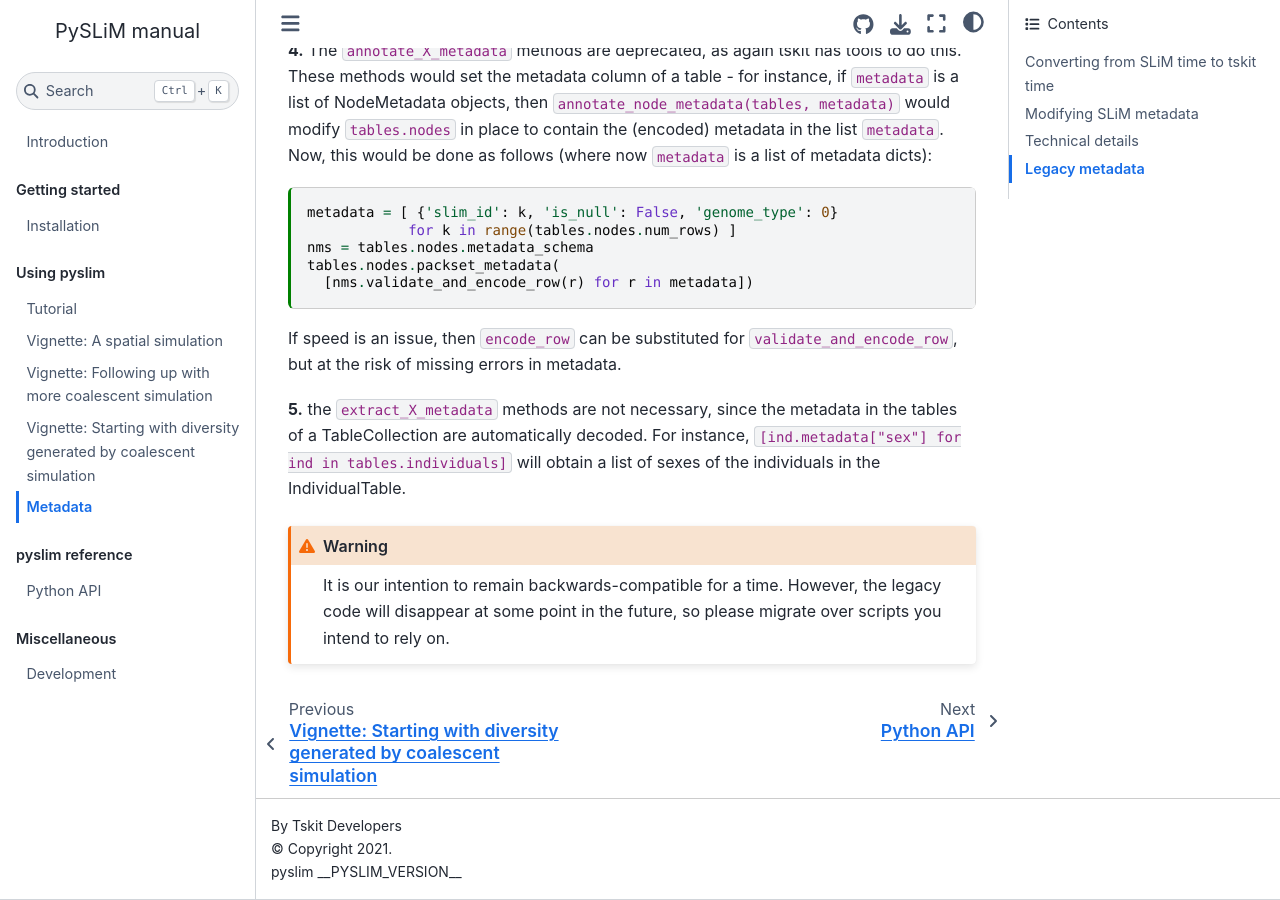
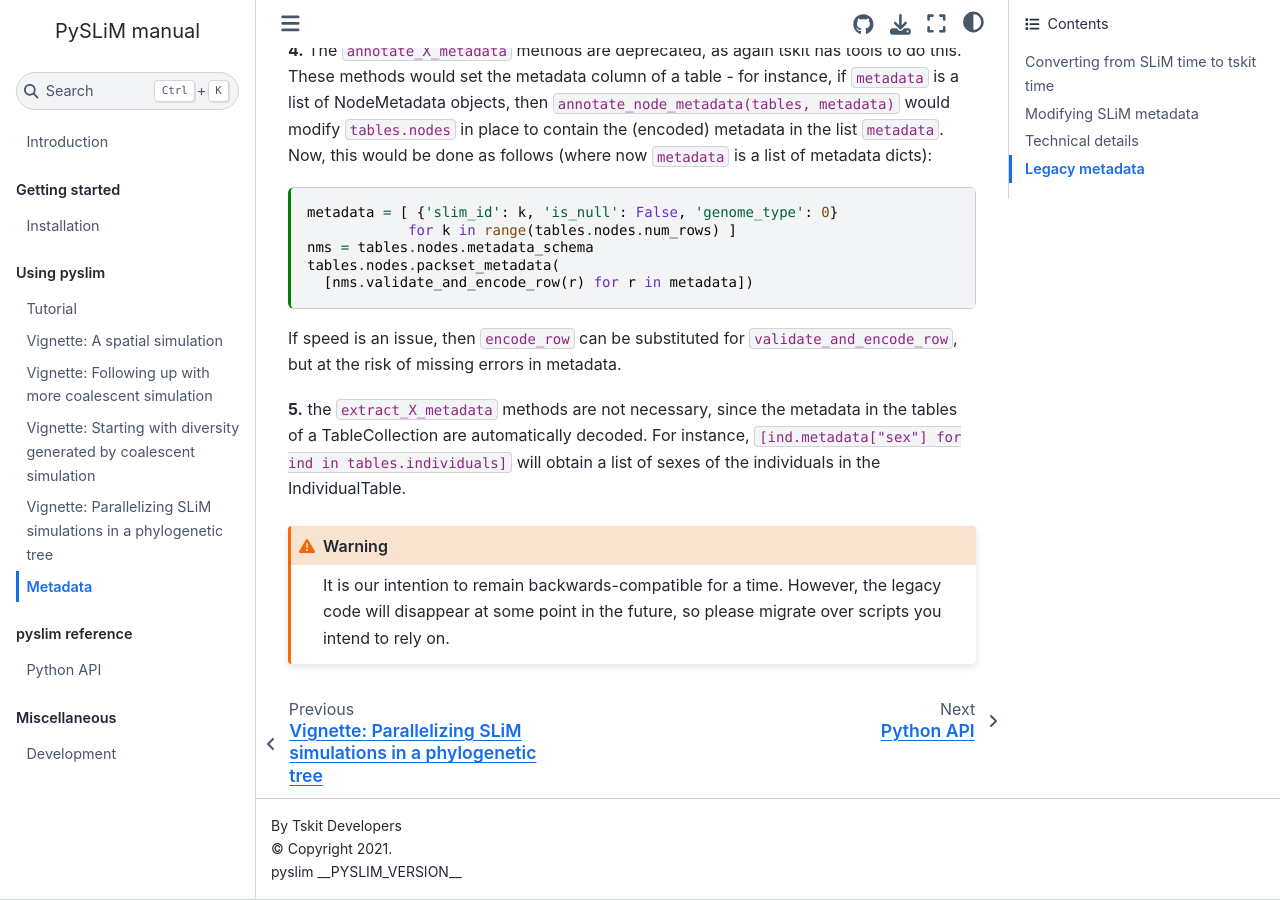
Before and after one commit to tskit-dev/pyslim, a Jupyter Book: the page built from docs/metadata.md, in a window 1280 px wide and 900 px high, scrolled down 5481 px. Built offline with Jupyter Book 1.0.4 settings and Sphinx 7.4.7 and the Sphinx Book theme 1.1.4, drawn with Linux system fonts in a browser that asks for light colours; some of the changed lines change nothing that is shown.

Commit message:
parallel phylogeny, union vignette

````diff
--- a/docs/_toc.yml
+++ b/docs/_toc.yml
@@ -9,6 +9,7 @@
     - file: vignette_space
     - file: vignette_continuing
     - file: vignette_coalescent_diversity
+    - file: vignette_parallel_phylo
     - file: metadata
 
 - part: pyslim reference
--- /dev/null
+++ b/docs/vignette_parallel_phylo.md
@@ -0,0 +1,311 @@
+---
+jupytext:
+  text_representation:
+    extension: .md
+    format_name: myst
+    format_version: 0.12
+    jupytext_version: 1.9.1
+kernelspec:
+  display_name: Python 3
+  language: python
+  name: python3
+---
+
+```{code-cell}
+:tags: [remove-cell]
+
+import pyslim, tskit, msprime
+from IPython.display import SVG
+import numpy as np
+import pandas as pd
+import os
+
+np.random.seed(1234)
+```
+
+
+(sec_vignette_parallel)=
+
+
+# Vignette: Parallelizing SLiM simulations in a phylogenetic tree
+
+Imagine you want to simulate the evolutionary history of a group. If there is
+no migration between any of the branches in your tree, any branches stemming
+from the same node can be simulated in parallel (see {numref}`phylo`).
+
+```{figure} _static/phylo.png
+:height: 200px
+:name: phylo
+
+Example of phylogeny we might want to simulate. Note how branches with the same color can be simulated in parallel when there is no migration.
+```
+
+To do this, we'll need to do two things:
+(1) be able to *simulate* branches in parallel, and
+(2) glue the resulting simulations (one per tip) back together.
+
+
+## Simulating the branches
+
+First, we need to write a SLiM script that will be used for simulating the
+history of each branch in our phylogeny.
+We will perform a simple simulation, in which each branch can have a different
+(but fixed) population size and length (number of generations).
+Also, we will allow deleterious mutations to happen across the entire chromosome
+at a fixed rate.
+
+Here is a SLiM script that would do this:
+
+```{literalinclude} phylo_bgs.slim
+```
+
+For each branch, the presence or absence of ``infile`` tells SLiM
+whether we want to start it from a previous branch or not.
+If so, SLiM will read the previous tree sequence and change the
+population size accordingly.
+Note that when you read a tree sequence into SLiM, the generation counter will
+be updated with the time encoded in the tree sequence, so we need to set the end
+of the simulation as the length of the branch (`num_gens`) plus the current
+"time" at the end of the loaded tree sequence.
+At the end of the simulation, we call `sim.treeSeqRememberIndividuals` right
+before saving the resulting tree sequence. This is necessary because we need to
+ensure the individuals in the final generation are never dropped from the tree
+sequence in future runs of SLiM which are started from the output of the
+simulation, as they will later be used to glue the tree sequences together.
+
+I encoded the phylogeny we will simulate in a simple table,
+which we'll use as ``df`` in the code below:
+
+```{code-cell}
+:tags: ["hide-input"]
+df = pd.read_csv("_static/phylo.tsv", sep="\t")
+df = df.fillna('')
+df["infile"] = df.parent + ".trees"
+df["outfile"] = df.child + ".trees"
+df.loc[df["infile"]==".trees", "infile"] = ""
+df["is_leaf"] = ~df.child.isin(df.parent)
+df
+```
+
+With our phylogeny and the simulation parameters, we are ready to run our
+simulations.
+One way to parallelize the simulation of sister branches is to use `make`.
+You do not need to know much about this tool (though it is totally worthwhile
+to check it out).
+The main idea here is that you can specify dependency between files and `make`
+works its magic to run the simulations in the right order.
+Here is python code that will write out a makefile from the information in ``df``:
+
+```{code-cell}
+f = open("sims.make", "w")
+print(f"all: {' '.join(df.outfile.to_list())}\n", file=f)
+for i, row in df.iterrows():
+    print(f"{row.outfile}: {row.infile}", file=f)
+    print(f"\tslim -d \"infile='{row.infile}'\" -d popsize={row.popsize} -d num_gens={row.edgelen} -d \"outfile='{row.child}.trees'\" phylo_bgs.slim\n", file=f)
+f.close()
+```
+
+Here's the result. Again, don't worry about the details,
+but you can see that the file encodes the phylogeny
+through a bunch of ``child : parent`` "rules":
+```{code-cell}
+:tags: ["hide-input"]
+%%bash
+cat sims.make
+```
+
+With the makefile in hand,
+we can now run make, specifying the maximum number of simulations
+to be run simultaneously the ``-j``.
+
+```python
+%%bash
+make -f sims.make -j 3
+```
+
+```{dropdown} Alternative to using make
+
+You would have to write a recursion over the branches in your tree (starting
+from the root) and then parallelize the runs of sister branches somehow.
+
+```python
+def phylo_recursion(parent, df):
+    print(parent)
+    childs = df[df.parent==parent]
+    print(childs)
+    if len(childs) == 0:
+        return
+    # you could parallelize this loop over childs with same parent
+    for i, row in childs.iterrows():
+        if not os.path.exists(row.outfile):
+            os.system(f"slim -d \"infile='{row.infile}'\" -d popsize={row.popsize} -d num_gens={row.edgelen} -d \"outfile='{row.child}.trees'\" phylo_bgs.slim")
+            phylo_recursion(row.child, df)
+
+phylo_recursion("", df)
+```
+
+## Putting it all together: unioning the tree sequences
+
+With the tree sequences in hand, we now need to glue them together.
+This can be done using
+[**union**](https://tskit.dev/tskit/docs/stable/python-api.html#tskit.TreeSequence.union)
+from tskit.
+For two tree sequences which share some of its past history is shared, **union**
+works by copying the non-shared parts of one of the tree sequence onto the other.
+The trickiest part of this operation is defining the parts that are equivalent
+in the two tree sequences. For that, you will have to create an array that serves
+as a map of node IDs between the two tree sequences.
+
+Here is a function that will construct a map of the node IDs of two SLiM tree sequences
+that correspond to the same chromosomes in SLiM
+at any time older than the given time ago at which the two populations split.
+Given two tree sequences ``other`` and ``ts``,
+the goal here is to find,
+for each node born before ``split_time`` ago in ``other``,
+the matching node in ``ts``, where we can identify matching using the SLiM ID in metadata.
+The code could be made easier to read by iterating over nodes,
+but the following numpy-based version is much faster:
+
+```{code-cell}
+def match_nodes(other, ts, split_time):
+    """
+    Given SLiM tree sequences `other` and `ts`, builds a numpy array with length
+    `other.num_nodes` in which the indexes represent the node id in `other` and the
+    entries represent the equivalent node id in `ts`. If a node in `other` has no
+    equivalent in `ts`, then the entry takes the value `tskit.NULL` (-1). The
+    matching is done by comparing the IDs assigned by SLiM which are kept in
+    node metadata. This matching of SLiM IDs is *only* done for nodes with time
+    older than the specified `split_time`.
+    """
+    node_mapping = np.full(other.num_nodes, tskit.NULL)
+    sids0 = np.array([n.metadata["slim_id"] for n in ts.nodes()])
+    sids1 = np.array([n.metadata["slim_id"] for n in other.nodes()])
+    alive_before_split1 = (other.tables.nodes.time >= split_time)
+    is_1in0 = np.isin(sids1, sids0)
+    both = np.logical_and(alive_before_split1, is_1in0)
+    sorted_ids0 = np.argsort(sids0)
+    matches = np.searchsorted(
+        sids0,
+        sids1[both],
+        side='left',
+        sorter=sorted_ids0
+    )
+    node_mapping[both] = sorted_ids0[matches]
+    return node_mapping
+```
+
+Now we are finally ready to **union** our tree sequences. For that, I wrote a
+recursive function that goes through our data frame with the phylogeny and
+returns a dictionary with the merged tree sequences from the tip to the root.
+
+```{code-cell}
+def union_recursion(df, focal="root", merged=None):
+    if merged is None:
+        merged = {
+            row.child : (
+                tskit.load(row.outfile),
+                row.edgelen,
+                [row.child]
+            ) for i, row in df[df.is_leaf].iterrows()
+        }
+    print(f"Going in: {focal}")
+    childs = df[df.parent == focal]
+    assert (len(childs) == 2) or (len(childs) == 0)
+    if len(childs) == 2:
+        for i, row in childs.iterrows():
+            merged = union_recursion(df, row.child, merged)
+        cname1 = childs.iloc[0,]["child"]
+        cname2 = childs.iloc[1,]["child"]
+        split_time = merged[cname1][1]
+        assert split_time == merged[cname2][1] # ultrametric
+        print(f'Unioning: {childs["child"].to_list()}, Split time: {split_time}')
+        ts1 = merged[cname1][0]
+        ts2 = merged[cname2][0]
+        node_map = match_nodes(ts2, ts1, split_time)
+        tsu = ts1.union(ts2, node_map, check_shared_equality=True)
+        # the time from tip to start of simulation is split_time plus the
+        # length of the edge
+        merged[focal] = (
+            tsu,
+            split_time + df[df.child==focal].edgelen.item(),
+            merged[cname1][2] + merged[cname2][2]
+        )
+    return merged
+
+merged = union_recursion(df)
+# union of all three species tree sequences is in the root.
+tsu, _, pops = merged["root"]
+```
+
+A slightly tricky thing we had to do there was to make sure we kept track of
+which population in the union'ed tree sequence corresponds to
+which population in our phylogeny.
+That's the role of the ``pops`` variable, that
+contains the names of the populations
+in the order in which they are indexed in the resulting tree sequence ``tsu``.
+(Since the population in SLiM is ``p1``, the zero-th population will be unused.)
+
+Let's make sure we have the right number of samples in each of the populations
+we specified.
+
+```{code-cell}
+for i, name in enumerate(pops):
+    n_samples = len(tsu.samples(i + 1)) // 2
+    print(f"Union-ed tree sequence has {n_samples} samples in population {name},\n"
+          f"\tand we specified {df[df.child==name].popsize.item()} individuals in our simulations.")
+```
+
+Finally, we should recapitate the result,
+in case some trees on the root branch haven't coalesced,
+and write out the result:
+```{code-cell}
+tsu = pyslim.SlimTreeSequence(tsu)
+tsu = tsu.recapitate(recombination_rate=1e-8)
+tsu.dump("final.trees")
+```
+
+Now we're done, and can analyse the final tree sequence!
+Just for fun, I'll look at the trees produced by the simulation.
+For instance, we might be curious how often there are
+disagreements between the species tree and the simulated gene trees
+(also called incomplete lineage sorting, or ILS).
+
+To make it possible to look at the trees,
+I will first simplify the union-ed tree sequence to keep only two diploid
+samples per population. Then, I'll recapitate the tree sequence so that we have
+a single root in all the trees.
+
+```{code-cell}
+rng = np.random.default_rng(seed=123)
+ind_alive = tsu.individuals_alive_at(0)
+ind_pops = tsu.individual_populations[ind_alive]
+subsample_indivs = [
+    rng.choice(ind_alive[ind_pops == i + 1], 2)
+    for i, _ in enumerate(pops)
+]
+subsample_nodes = [
+    np.concatenate([tsu.individual(i).nodes for i in x])
+    for x in subsample_indivs
+]
+tsus = pyslim.SlimTreeSequence(
+    tsu.simplify(
+        np.concatenate(subsample_nodes),
+        filter_populations=False,
+    )
+)
+SVG(tsus.draw_svg(
+    node_labels={
+        node.id: pops[node.population - 1]
+        for node in tsus.nodes()
+        if not node.time > 0.0
+    },
+    x_lim=[0,2200],
+    size=(800, 300),
+))
+```
+
+Again, we have to index ``pops`` by ``node.population - 1``
+because the zero-th population is unused.
+In an upcoming version of SLiM, populations will have a ``name`` property
+in metadata, so we will not have to keep track of things
+in this awkward way.
````
Also changed, not shown: docs/_static/phylo.png (added), 11 other files.
